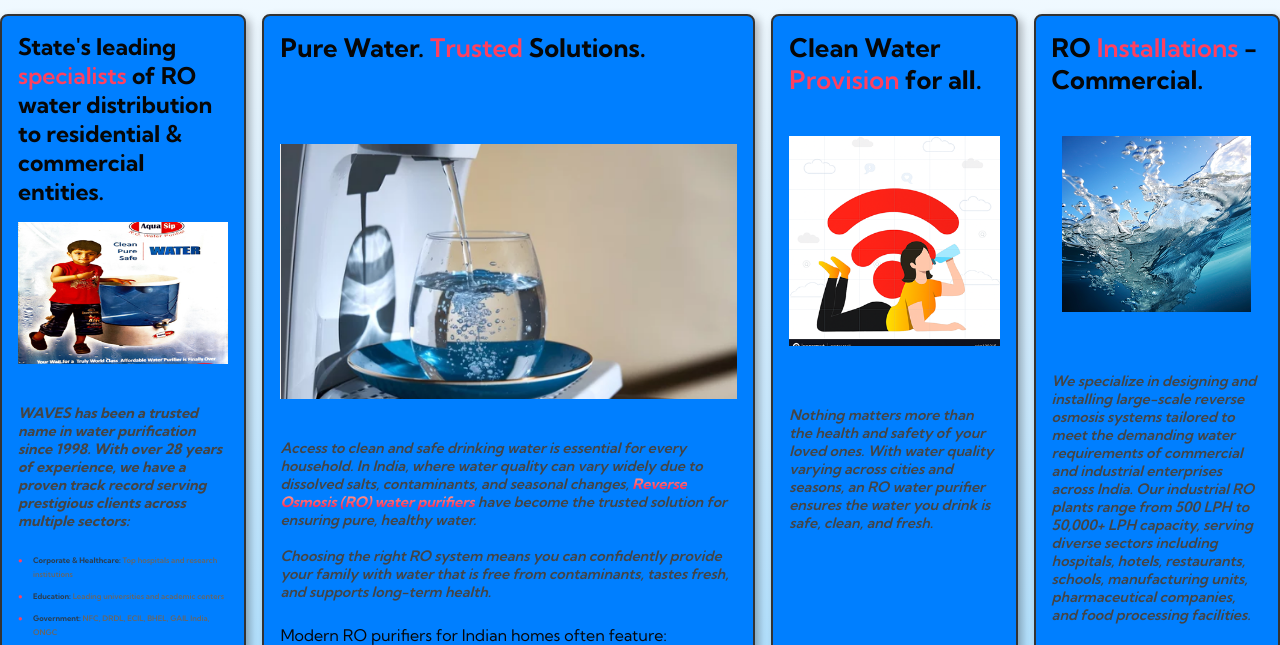
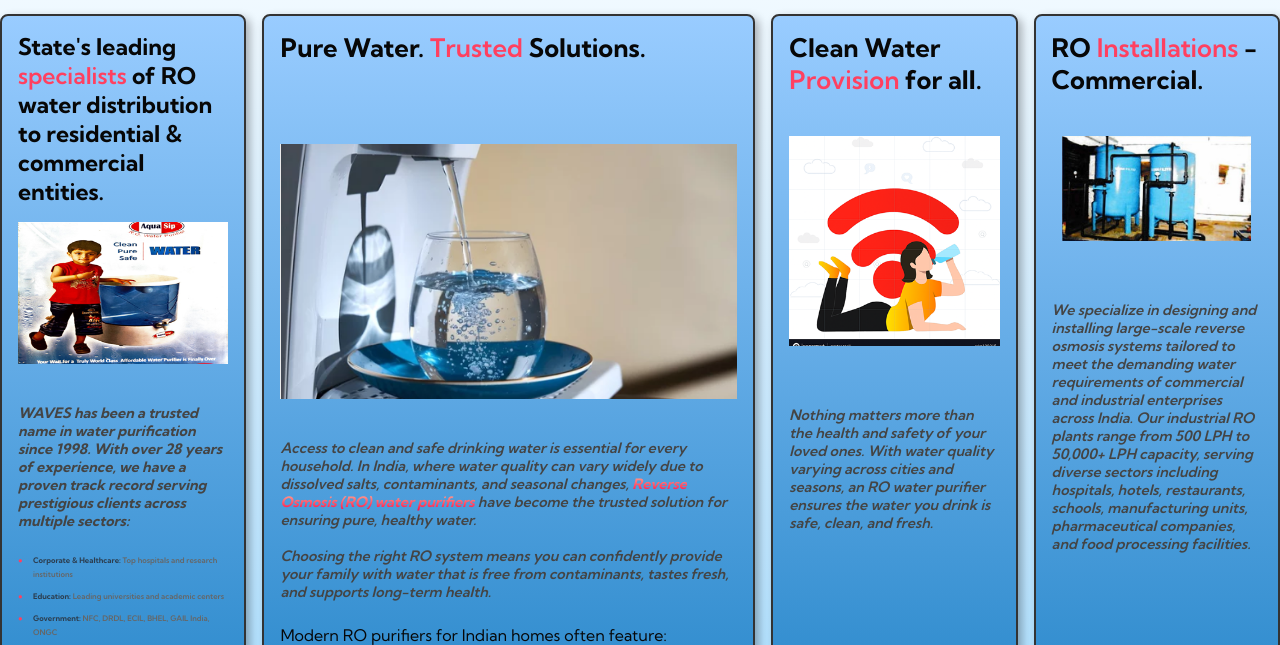
Before and after one commit to wavesaqua/RO-Water-Specialists, a plain HTML site: page index.html in a window 1280 px wide. Shown: the part 102-747 px from the top of the page. Drawn offline with nearby package versions, Linux system fonts and the light colour scheme.

Commit message:
yes 	new file:   images/industrial-unit-1-1.jpg 	new file:   images/industrial-unit-1.jpg 	new file:   images/industrial-unit-2-2.jpg 	new file:   images/industrial-unit-2.jpg 	modified:   index.html 	modified:   style.css

```diff
--- a/index.html
+++ b/index.html
@@ -123,7 +123,7 @@
             <br>
         <div class="image-txt-wrapper">
             <div class="image-wrapper">
-              <img src="images/view-clear-water-with-splash-effect-1.png" alt="RO Installations">
+              <img src="images/industrial-unit-2-2.jpg" alt="RO Installations">
             </div>
             <br>
             <br>
--- a/style.css
+++ b/style.css
@@ -190,7 +190,8 @@ html, body {
 
 /* Left Panel */
 .s_grid {
-  background-color:  #007FFF;
+  /*background-color:  #007FFF;*/
+  background: linear-gradient(to bottom, #99CCFF 0%, #127AC0 100%);
 }
 .s_grid h1 {
   font-size: clamp(1.2rem, 1.8vw, 2rem);
@@ -241,7 +242,8 @@ html, body {
 
 /* Right Panel 1 */
 .r_grid_1 {
-  background-color: #007FFF;
+  /*background-color: #007FFF;*/
+  background: linear-gradient(to bottom, #99CCFF 0%, #127AC0 100%);
   color: rgb(7, 7, 7);
 }
 .r_grid_1 h1 {
@@ -267,7 +269,8 @@ html, body {
 
 /* Right Panel 2 */
 .r_grid_2 {
-  background-color: #007FFF;
+  /*background-color: #007FFF;*/
+  background: linear-gradient(to bottom, #99CCFF 0%, #127AC0 100%);
   color: rgb(7, 7, 7);
 }
 .r_grid_2 h1 {
@@ -293,7 +296,8 @@ html, body {
 
 /* Right Panel 3 */
 .r_grid_3 {
-  background-color: #007FFF;
+  /*background-color: #007FFF;*/
+  background: linear-gradient(to bottom, #99CCFF 0%, #127AC0 100%);
   color: rgb(7, 7, 7);
 }
 .r_grid_3 h1 {
```
Also changed, not shown: images/industrial-unit-1-1.jpg (added), images/industrial-unit-1.jpg (added), images/industrial-unit-2-2.jpg (added), images/industrial-unit-2.jpg (added).
